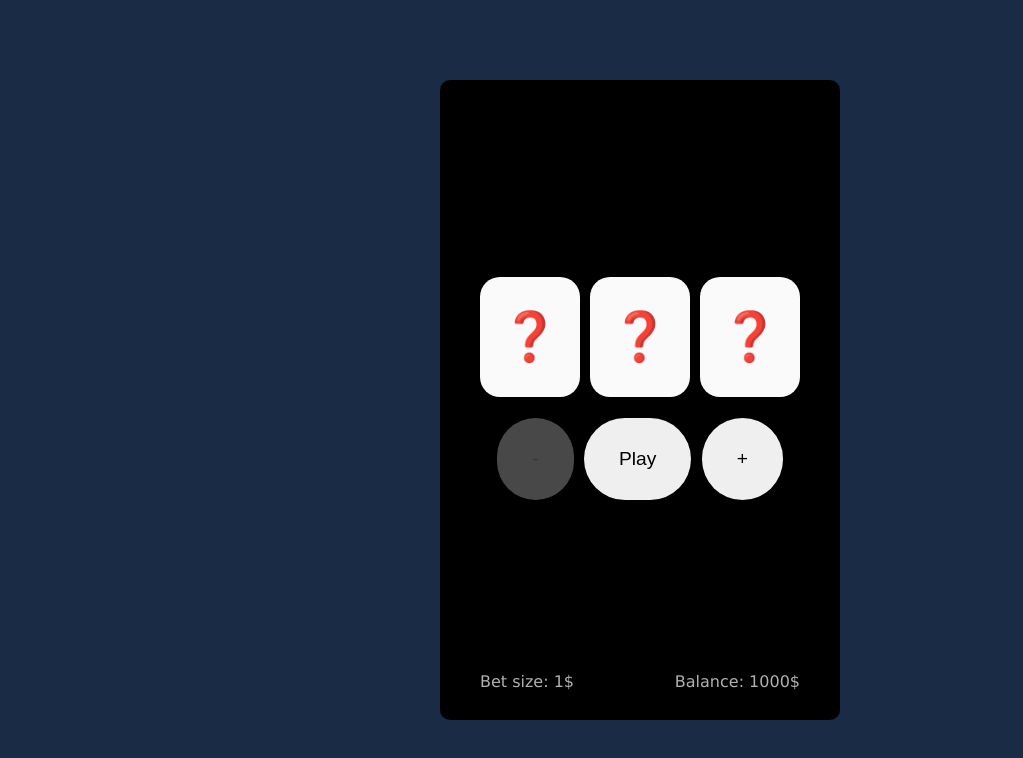
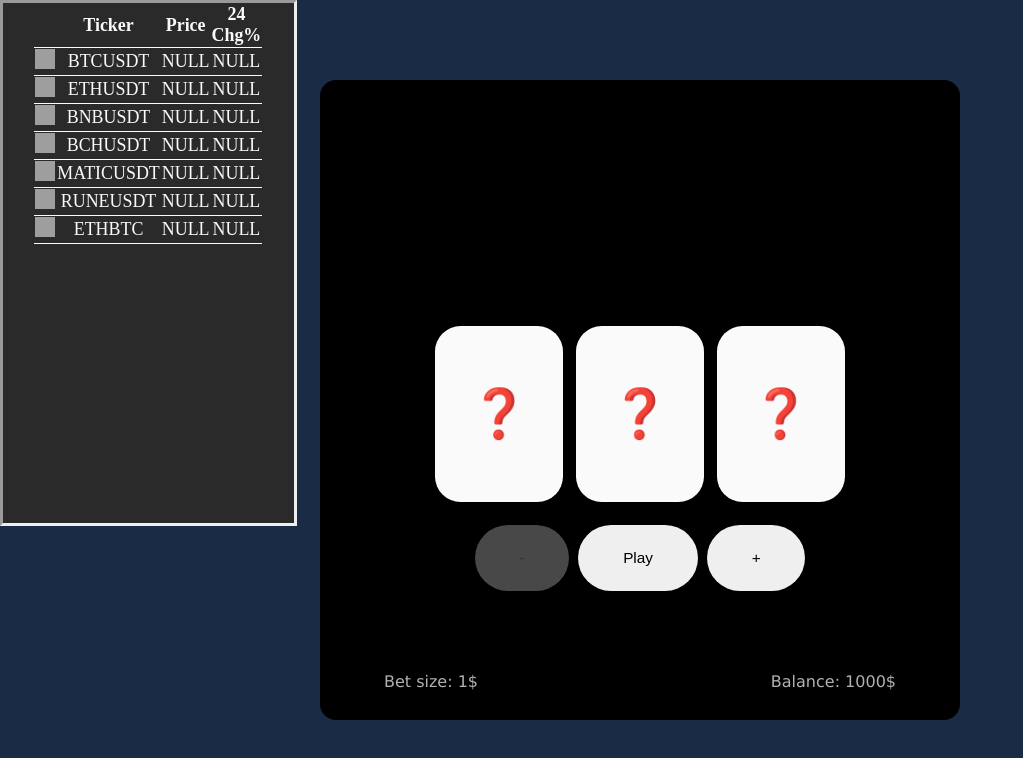
Before and after one commit to alexakp/Crypto_Slot_projcet, a website: page index.html in a window 1280 px wide. Shown: the whole page, without its empty margins (0-1023 px from the left). Drawn offline with Linux system fonts and the light colour scheme; grey boxes are pictures that could not be loaded.

Commit message:
chore: remove old stuff

```diff
--- a/slot-machine.css
+++ b/slot-machine.css
@@ -9,47 +9,37 @@ body {
   width: 100%;
   height: 100%;
   background-color: #1a2b45;
-
-  /*Schultz background */
-  /*/
-  background: center / contain no-repeat url("imgs/schultz_pog.jpg"),#1a2b45;
-  background-size: auto; */
-
   position: fixed;
 }
+
 #playscreen{
   background-color: black;
-  border-radius: 10px;
-
+  border-radius: 1em;
   position: absolute;
   flex-direction: column;
   display: flex;
   justify-content: center;
   align-items: center;
-
   margin-left: auto;
   margin-right: auto;
   left: 0;
   right: 0;
-  top: 10%;
-  height: 80%;
-  width: 400px;
+  top: 10vh;
+  height: 80vh;
+  width: 50vw;
+}
 
-
-}
 #app {
   position: absolute;
   flex-direction: column;
   display: flex;
   justify-content: center;
   align-items: center;
-
   margin-left: auto;
   margin-right: auto;
   left: 0;
   right: 0;
-  top: 30%;
-
+  top: 30vh;
 }
 
 .doors {
@@ -58,11 +48,11 @@ body {
 
 .door {
   background: #fafafa;
-  width: 100px;
-  height: 120px;
+  width: 10vw;
+  height: 22vh;
   overflow: hidden;
-  border-radius: 20px;
-  margin: 5px;
+  border-radius: 2vw;
+  margin: 0.5vw;
 }
 
 .boxes {
@@ -78,8 +68,6 @@ body {
 
 .tables {
   color: #fafafa;
-
-  /* Adjust crypto height here */
   text-align: center;
   justify-content: center;
   display: flex;
@@ -87,11 +75,9 @@ body {
 
 .sidebar{
   background-color: #2a2a2a;
-
-  /* Adjust crypto height here */
-  margin-top: 200px;
-  width: 227px;
-  height: 650px;
+  margin-top: 0px;
+  width: 22.7vw;
+  height: 65vh;
   text-align: left;
   justify-content: center;
   display: flex;
@@ -104,11 +90,11 @@ body {
 
 button {
   cursor: pointer;
-  font-size: 1.2rem;
-  margin: 0 0.2rem;
+  font-size: 1.2vw;
+  margin: 0 0.2vw;
   border: none;
-  border-radius: 50px;
-  padding: 30px 35px;
+  border-radius: 5vw;
+  padding: 3vh 3.5vw;
 }
 
 .info {
@@ -117,55 +103,52 @@ button {
   width: 100%;
   text-align: center;
 }
+
 table {
   table-layout: fixed;
   border-collapse: collapse;
-  height: 50px;
-  font-size: 15px;
+  height: 5vh;
+  font-size: 1.4vw;
 }
 
 th {
   cursor: pointer;
 }
 
-td,th {
+td, th {
   border-bottom: 1px solid #fafafa;
-  width: 100px;
-  height: 50px;
+  width: 1vw;
+  height: 1vh;
 }
+
 td+td {
   width: auto;
 }
 
 .footer {
-position: fixed;
-left: 10px;
-bottom: 5px;
-right: 10px;
-width: 95%;
-background-color: gray;
-text-align: center;
+  position: fixed;
+  left: 1vw;
+  bottom: 0.5vh;
+  right: 1vw;
+  width: 95%;
+  background-color: gray;
+  text-align: center;
 }
 
-
 @media (max-width: 500px) {
-  /* desktop CSS: hide .tables div */
   #playscreen{
-
-    width: 90%;
+    width: 90vw;
   }
 }
-@media (max-width: 1300px){
+
+@media (max-width: 700px){
   .tables,.sidebar {
     display: none
   }
-
 }
 
 @media (min-width: 1920px){
   #playscreen{
-
-    width: 50%;
+    width: 50vw;
   }
-
 }
```
Also changed, not shown: index.html (+0 -19 lines), stream-crypto-price.js (+0 -11 lines), 1 other file.
